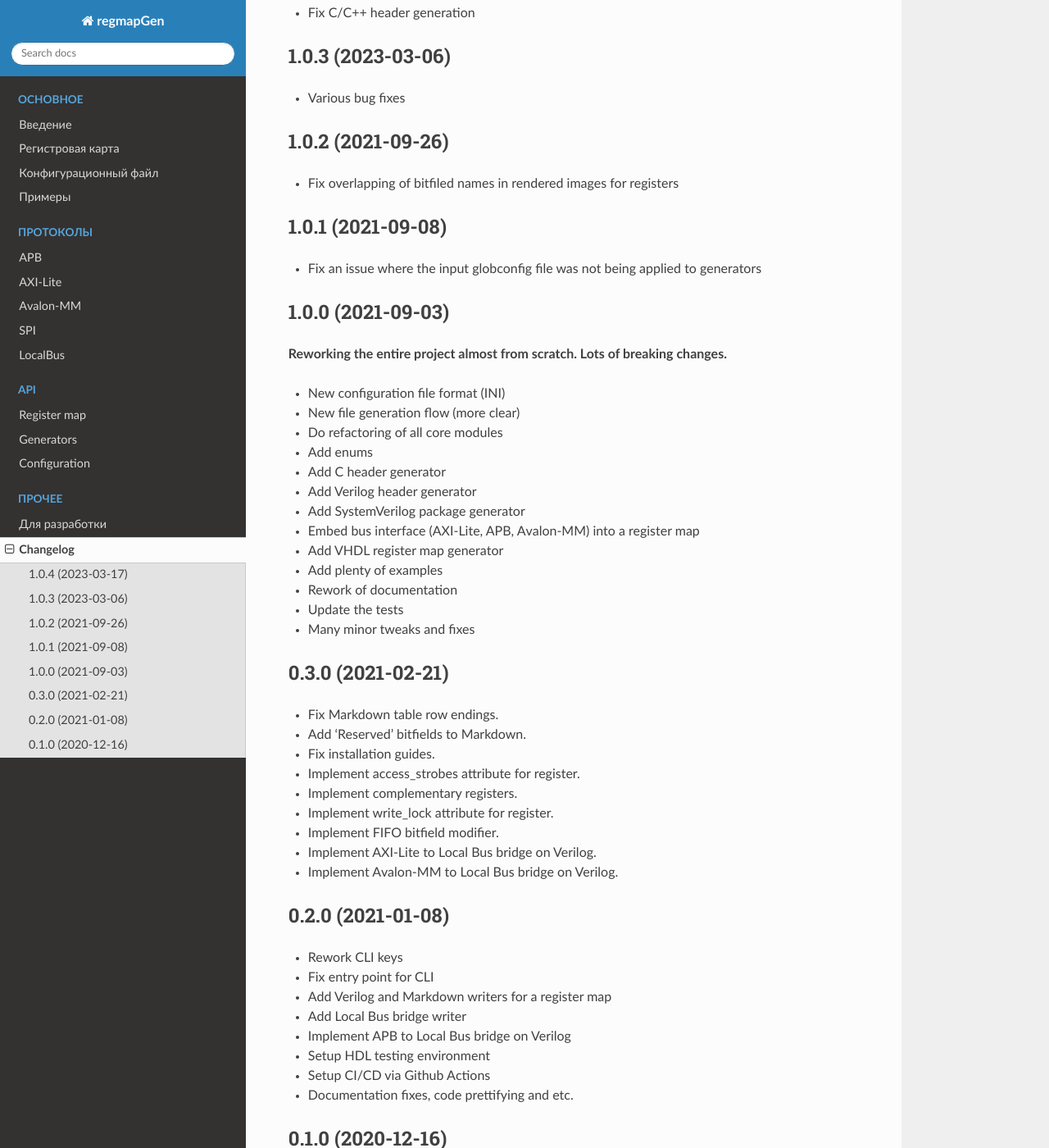
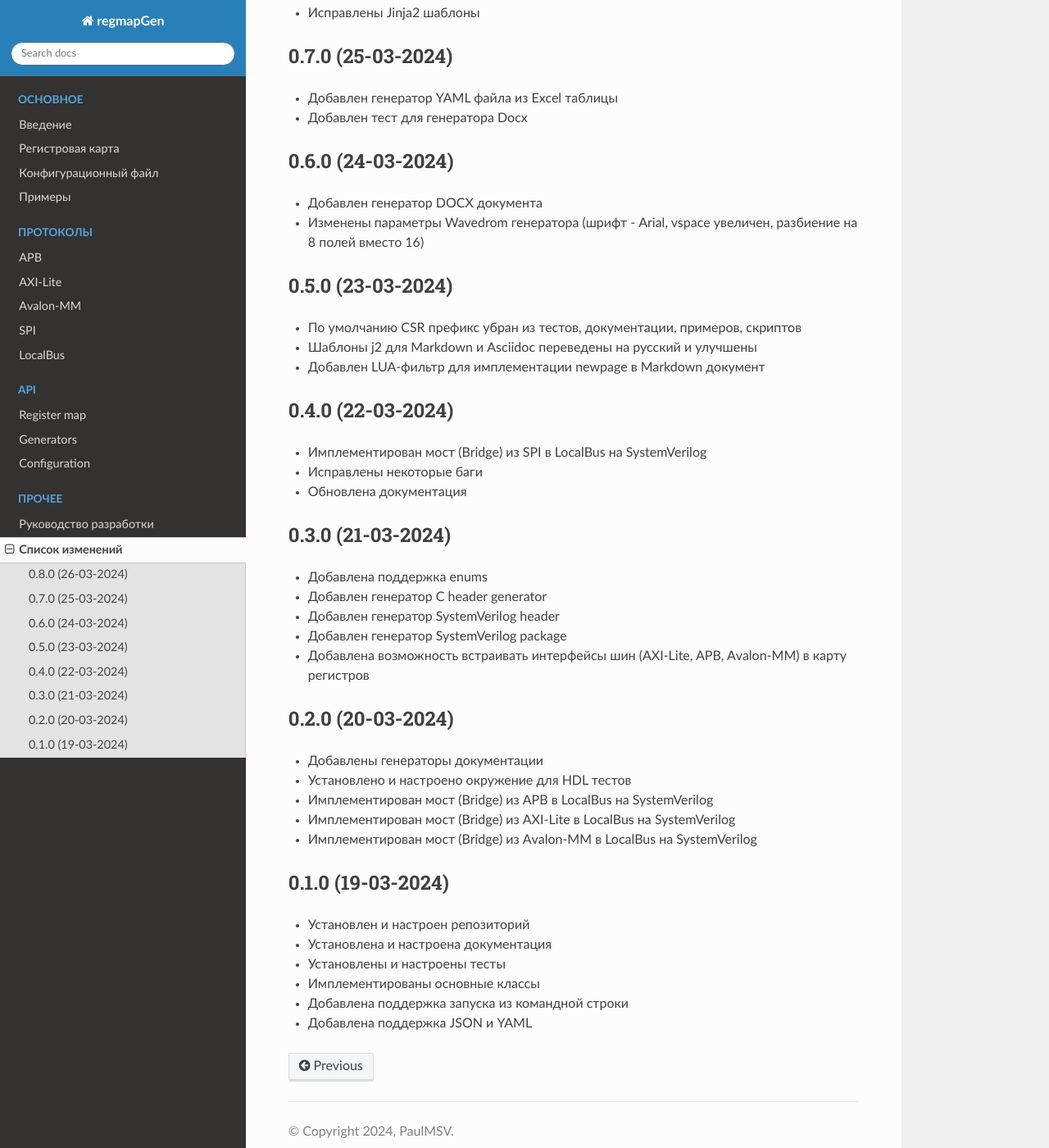
Before and after one commit to PaulMSV/regmapGen, a Sphinx documentation site: the page built from docs/changelog.rst, in a window 1280 px wide and 1400 px high, scrolled down 260 px. Shown: the whole window at 82% size. Built offline with Sphinx 7.4.7 and the Read the Docs theme 2.0.0, drawn with Linux system fonts in a browser that asks for light colours; some of the changed text lies outside the part shown.

```diff
--- a/CHANGELOG.md
+++ b/CHANGELOG.md
@@ -1,69 +1,48 @@
-## 1.0.4 (2023-03-17)
+## 0.8.0 (26-03-2024)
+* Добавлена возможность запускать Xls2Yaml генератора до выполнения всех таргетов
+* Исправлен баг с многострочными описаниями в Xls2Yaml генераторе
+* Исправлены Jinja2 шаблоны
 
-* Fix rolh/roll missing latch bug
-* Fix constants comparison on address in vhdl
-* Fix C/C++ header generation
+## 0.7.0 (25-03-2024)
+* Добавлен генератор YAML файла из Excel таблицы
+* Добавлен тест для генератора Docx
 
-## 1.0.3 (2023-03-06)
+## 0.6.0 (24-03-2024)
+* Добавлен генератор DOCX документа
+* Изменены параметры Wavedrom генератора (шрифт - Arial, vspace увеличен, разбиение на 8 полей вместо 16)
 
-* Various bug fixes
+## 0.5.0 (23-03-2024)
+* По умолчанию CSR префикс убран из тестов, документации, примеров, скриптов
+* Шаблоны j2 для Markdown и Asciidoc переведены на русский и улучшены
+* Добавлен LUA-фильтр для имплементации \newpage в Markdown документ
 
-## 1.0.2 (2021-09-26)
+## 0.4.0 (22-03-2024)
 
-* Fix overlapping of bitfiled names in rendered images for registers
+* Имплементирован мост (Bridge) из SPI в LocalBus на SystemVerilog
+* Исправлены некоторые баги
+* Обновлена документация
 
-## 1.0.1 (2021-09-08)
+## 0.3.0 (21-03-2024)
 
-* Fix an issue where the input globconfig file was not being applied to generators
+* Добавлена поддержка enums
+* Добавлен генератор C header generator
+* Добавлен генератор SystemVerilog header
+* Добавлен генератор SystemVerilog package
+* Добавлена возможность встраивать интерфейсы  шин (AXI-Lite, APB, Avalon-MM) в карту регистров
 
-## 1.0.0 (2021-09-03)
+## 0.2.0 (20-03-2024)
 
-**Reworking the entire project almost from scratch. Lots of breaking changes.**
+* Добавлены генераторы документации
+* Установлено и настроено окружение для HDL тестов
+* Имплементирован мост (Bridge) из APB в LocalBus на SystemVerilog
+* Имплементирован мост (Bridge) из AXI-Lite в LocalBus на SystemVerilog
+* Имплементирован мост (Bridge) из Avalon-MM в LocalBus на SystemVerilog
 
-* New configuration file format (INI)
-* New file generation flow (more clear)
-* Do refactoring of all core modules
-* Add enums
-* Add C header generator
-* Add Verilog header generator
-* Add SystemVerilog package generator
-* Embed bus interface (AXI-Lite, APB, Avalon-MM) into a register map
-* Add VHDL register map generator
-* Add plenty of examples
-* Rework of documentation
-* Update the tests
-* Many minor tweaks and fixes
+## 0.1.0 (19-03-2024)
 
-
-## 0.3.0 (2021-02-21)
-
-* Fix Markdown table row endings.
-* Add 'Reserved' bitfields to Markdown.
-* Fix installation guides.
-* Implement access_strobes attribute for register.
-* Implement complementary registers.
-* Implement write_lock attribute for register.
-* Implement FIFO bitfield modifier.
-* Implement AXI-Lite to Local Bus bridge on Verilog.
-* Implement Avalon-MM to Local Bus bridge on Verilog.
-
-## 0.2.0 (2021-01-08)
-
-* Rework CLI keys
-* Fix entry point for CLI
-* Add Verilog and Markdown writers for a register map
-* Add Local Bus bridge writer
-* Implement APB to Local Bus bridge on Verilog
-* Setup HDL testing environment
-* Setup CI/CD via Github Actions
-* Documentation fixes, code prettifying and etc.
-
-## 0.1.0 (2020-12-16)
-
-* Setup repository
-* Setup documentation
-* Setup testing
-* Implementation of core classes
-* Add support of running from a command line
-* Add JSON and YAML readers
-* Add JSON and YAML writers
+* Установлен и настроен репозиторий
+* Установлена и настроена документация
+* Установлены и настроены тесты
+* Имплементированы основные классы
+* Добавлена поддержка запуска из командной строки
+* Добавлена поддержка JSON и YAML
--- a/docs/changelog.rst
+++ b/docs/changelog.rst
@@ -1,5 +1,5 @@
-=========
-Changelog
-=========
+================
+Список изменений
+================
 
 .. mdinclude:: ../CHANGELOG.md
--- a/docs/contributing.rst
+++ b/docs/contributing.rst
@@ -1,6 +1,6 @@
-==============
-Для разработки
-==============
+======================
+Руководство разработки
+======================
 
 Установка
 =========
--- a/docs/introduction.rst
+++ b/docs/introduction.rst
@@ -15,7 +15,9 @@ regmapGen - это инструмент, который упрощает соз
 
 * Человеко-читаемые форматы ввода: JSON, YAML или простая текстовая таблица
 * Генерация YAML файл с описанием регистров из Excel таблицы
+* Генерация IP-XACT XML описания регистров из Excel таблицы
 * Генерация HDL кода: SystemVerilog модуль с картой регистров, SystemVerilog header или SystemVerilog package с define-макросами или параметрами, соответственно
+* Генерация UVM регистровой модели и окружения для верификации
 * Поддержка нескольких протоколов: APB, AXI-Lite, Avalon-MM, SPI
 * Генерация документации: Markdown, AsciiDoc, Docx
 * Генерация  файлов, относящихся к software-части: C header, Python модуль
```
Also changed, not shown: other parts of docs/introduction.rst (+1 -1 lines), README.md (+48 -42 lines).
